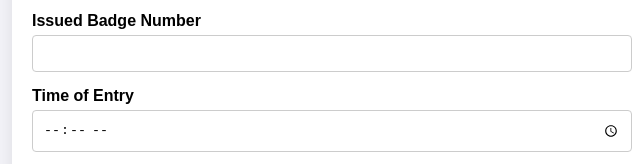
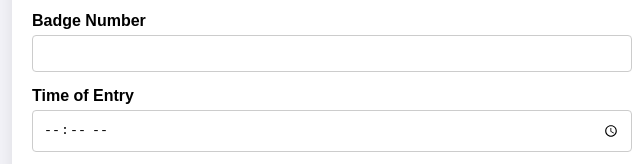
Before and after one commit to Harmanjeet1998/ellisdon, a plain HTML site: page index.html in a window 1280 px wide. Shown: the part 246-410 px from the top of the page, 308-948 px from the left. Drawn offline with nearby package versions, Linux system fonts and the light colour scheme.

Commit message:
Update index.html

```diff
--- a/index.html
+++ b/index.html
@@ -156,7 +156,7 @@
       <label for="deliveryFrom">Delivery From</label>
       <input type="text" id="deliveryFrom" name="deliveryFrom" required>
 
-      <label for="badgeNumber">Issued Badge Number</label>
+      <label for="badgeNumber">Badge Number</label>
       <input type="number" id="badgeNumber" name="badgeNumber" required>
 
       <label for="timeEntry">Time of Entry</label>
```
